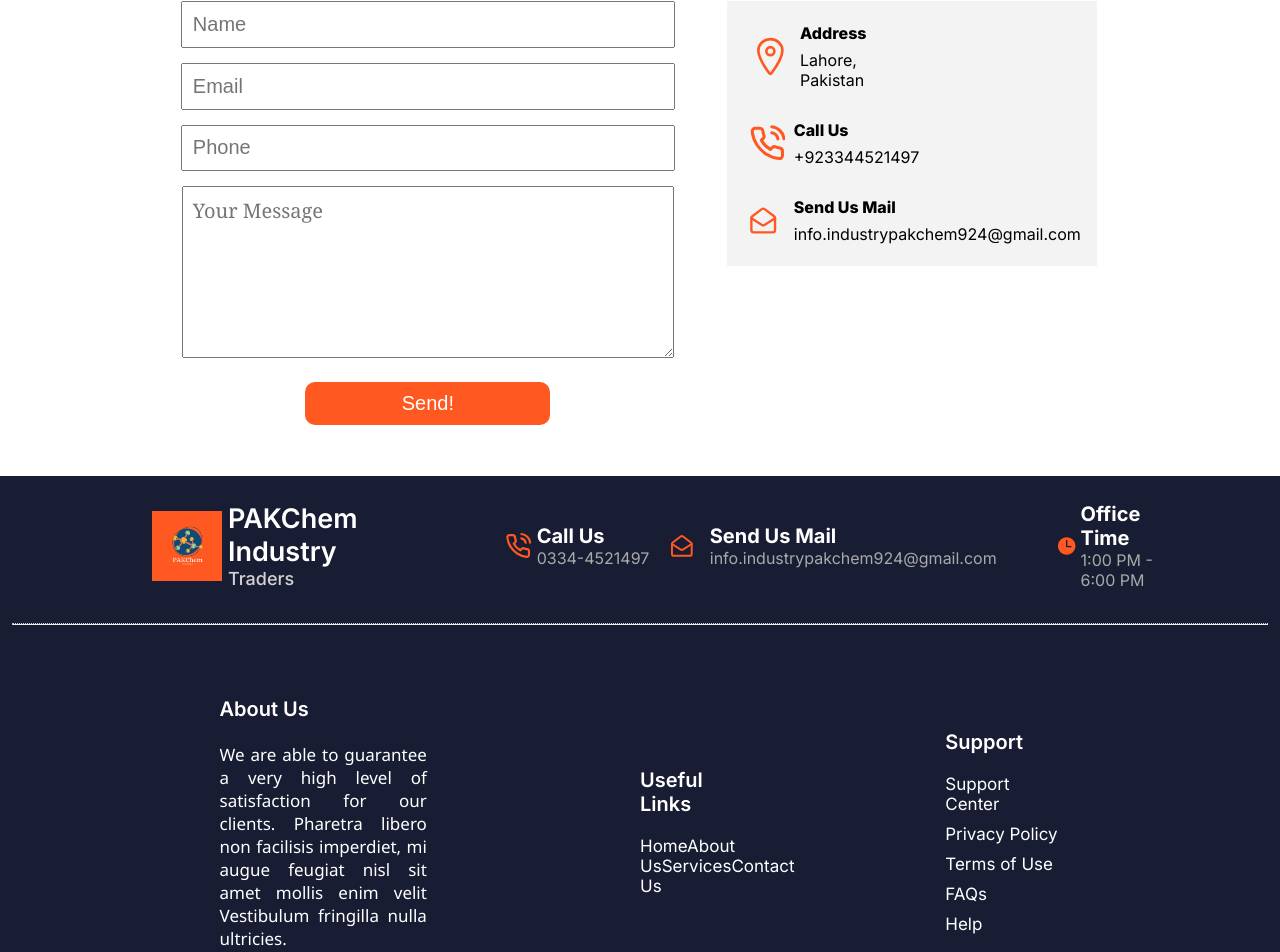
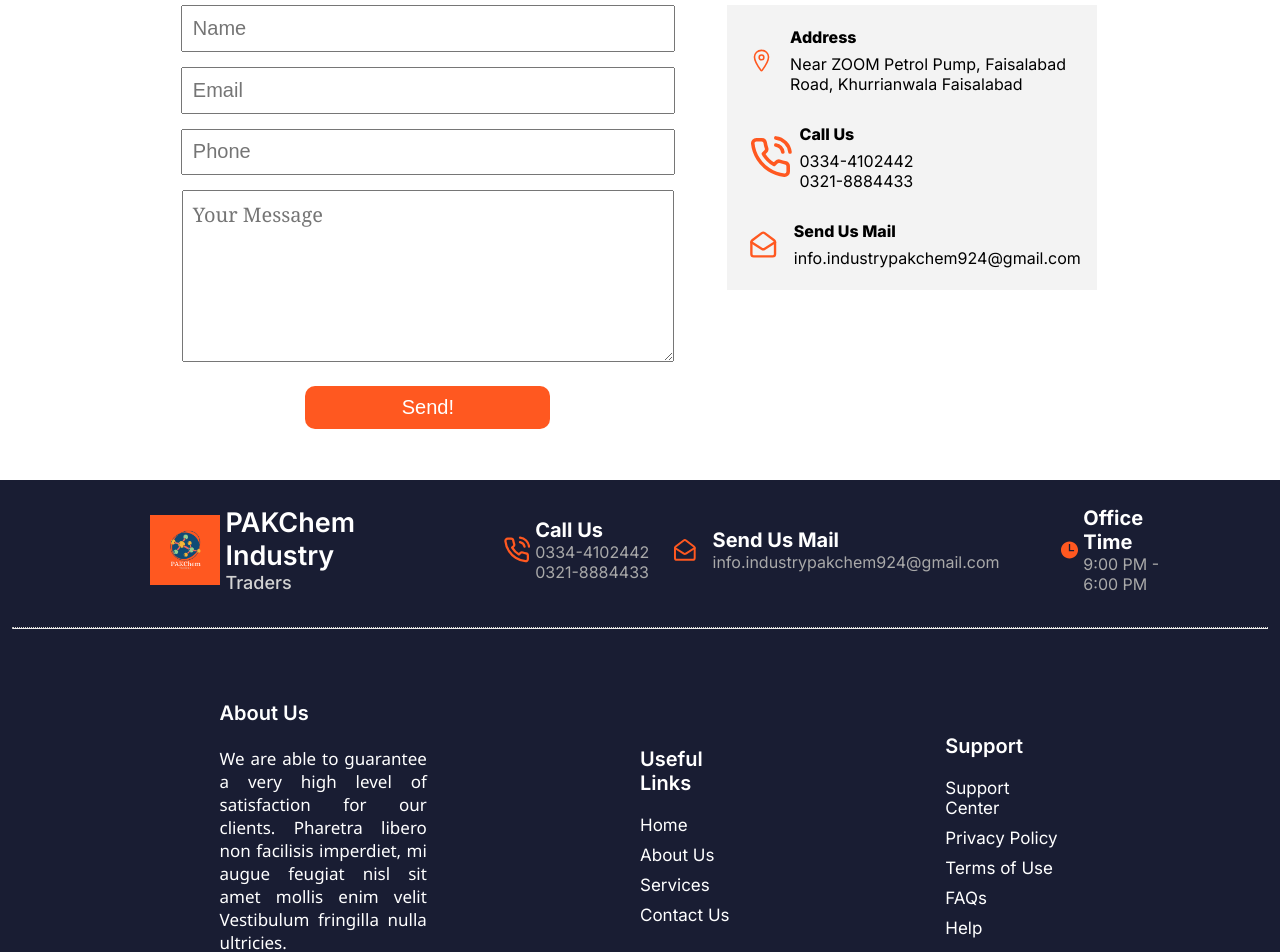
Before and after one commit to ahmadsohailMask01/Chemical-website, a Next.js app: page /contact in a window 1280 px wide. Shown: the part 428-1380 px from the top of the page. Built offline with nearby package versions, Linux system fonts and the light colour scheme; no server answers.

Commit message:
new loading changes done

```diff
--- a/libs/mongodb.js
+++ b/libs/mongodb.js
@@ -3,7 +3,6 @@ import mongoose from "mongoose";
 const connectMongoDB = async () => {
   try {
     await mongoose.connect(process.env.MONGODB_URI);
-    console.log("MongoDB Connected!");
   } catch (error) {
     console.log(error);
   }
--- a/src/app/components/contact.js
+++ b/src/app/components/contact.js
@@ -94,14 +94,21 @@ const Contact = () => {
               <IoLocationOutline className={styles.icon} />
               <div className={styles.row_col}>
                 <span className={styles.info_head}>Address</span>
-                <span className={styles.info_data}>Lahore, Pakistan</span>
+                <span className={styles.info_data}>
+                  Near ZOOM Petrol Pump, Faisalabad Road, Khurrianwala
+                  Faisalabad
+                </span>
               </div>
             </div>
             <div className={styles.info_row}>
               <FiPhoneCall className={styles.icon} />
               <div className={styles.row_col}>
                 <span className={styles.info_head}>Call Us</span>
-                <span className={styles.info_data}>+923344521497</span>
+                <span className={styles.info_data_no}>
+                  0334-4102442
+                  <br />
+                  0321-8884433
+                </span>
               </div>
             </div>
             <div className={styles.info_row}>
--- a/src/app/components/footer.js
+++ b/src/app/components/footer.js
@@ -27,7 +27,9 @@ const Footer = () => {
                   Call Us
                 </label>
                 <number style={{ width: `200%`, color: `darkgrey` }}>
-                  0334-4521497
+                  0334-4102442
+                  <br />
+                  0321-8884433
                 </number>
               </div>
             </div>
@@ -49,7 +51,7 @@ const Footer = () => {
                   Office Time
                 </label>
                 <font className={styles.office_label_font}>
-                  1:00 PM - 6:00 PM
+                  9:00 PM - 6:00 PM
                 </font>
               </div>
             </div>
@@ -68,7 +70,7 @@ const Footer = () => {
           </div>
           <div className={styles.con2div2}>
             <span className={styles.aboutus_h}>Useful Links</span>
-            <div className={styles.link}>
+            <div className={styles.links}>
               <Link href="/" className={styles.links_style}>
                 Home
               </Link>
--- a/src/app/components/header.js
+++ b/src/app/components/header.js
@@ -59,7 +59,9 @@ const Header = () => {
                   Call Us
                 </label>
                 <number style={{ width: `200%`, color: `darkgrey` }}>
-                  0334-4521497
+                  0334-4102442
+                  <br />
+                  0321-8884433
                 </number>
               </div>
             </div>
--- a/styles/contact.module.css
+++ b/styles/contact.module.css
@@ -76,6 +76,7 @@
   flex-direction: column;
   row-gap: 30px;
   padding: 2%;
+  width: 96%;
   background-color: #f3f3f3;
   width: 30%;
   align-items: flex-start;
@@ -106,6 +107,9 @@
 .info_data {
   width: auto;
 }
+.info_data_no {
+  width: 150%;
+}
 @media screen and (max-width: 768px) {
   .form_info_container {
     flex-direction: column;
--- a/styles/products.module.css
+++ b/styles/products.module.css
@@ -1,5 +1,7 @@
 .section_products {
   display: flex;
+  margin-top: 3%;
+  margin-bottom: 3%;
   flex-direction: column;
   row-gap: 10px;
   width: 100%;
@@ -15,7 +17,6 @@
   align-items: center;
   row-gap: 20px;
   width: 90%;
-  display: none;
 }
 .product {
   display: flex;
```
Also changed, not shown: src/app/components/Admin_products.jsx (+2 -11 lines), src/app/components/Products.jsx (+4 -16 lines), src/app/components/home.js (+4 -4 lines), src/app/components/load.js (added, +28 -0 lines).
